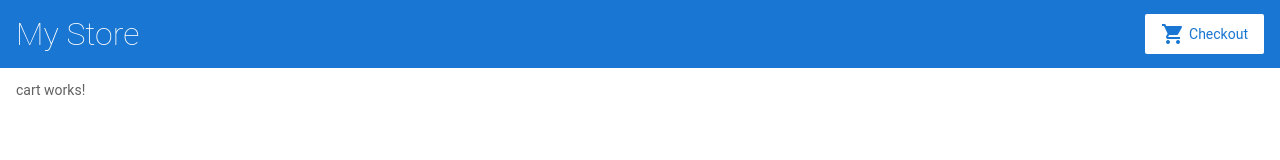
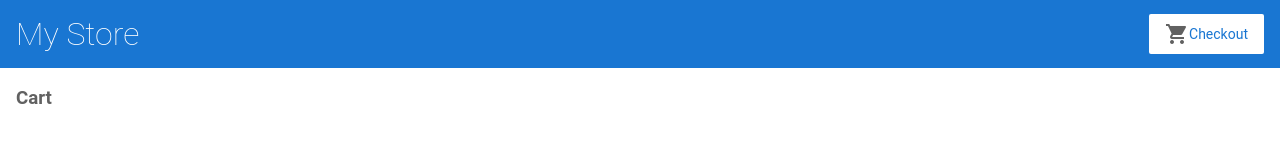
Before and after one commit to dongrerohan421/e-commerce-checkout, an Angular app: page /cart in a window 1280 px wide. Shown: the top 160 px of the page. Built offline with nearby package versions, Linux system fonts and the light colour scheme.

Commit message:
display cart items

```diff
--- a/src/app/cart/cart.component.html
+++ b/src/app/cart/cart.component.html
@@ -1 +1,5 @@
-<p>cart works!</p>
+<h3>Cart</h3>
+<div class="cart-item" *ngFor="let item of items">
+  <span>{{ item.name }}</span>
+  <span>{{ item.price | currency }}</span>
+</div>
--- a/src/app/cart/cart.component.ts
+++ b/src/app/cart/cart.component.ts
@@ -1,4 +1,5 @@
 import { Component, OnInit } from '@angular/core';
+import { CartService } from '../cart.service';
 
 @Component({
   selector: 'app-cart',
@@ -6,10 +7,10 @@
   styleUrls: ['./cart.component.css']
 })
 export class CartComponent implements OnInit {
+  items;
+  constructor(private cartService: CartService) {}
 
-  constructor() { }
-
-  ngOnInit(): void {
+  ngOnInit() {
+    this.items = this.cartService.getItems();
   }
-
 }
--- a/src/app/top-bar/top-bar.component.html
+++ b/src/app/top-bar/top-bar.component.html
@@ -2,7 +2,9 @@
   <h1>My Store</h1>
 </a>
 
-<a class="button fancy-button"><i class="material-icons">shopping_cart</i>Checkout</a>
+<a routerLink="/cart" class="button fancy-button"
+  ><em class="material-icons">shopping_cart</em>Checkout</a
+>
 
 <!--
 Copyright Google LLC. All Rights Reserved.
```
